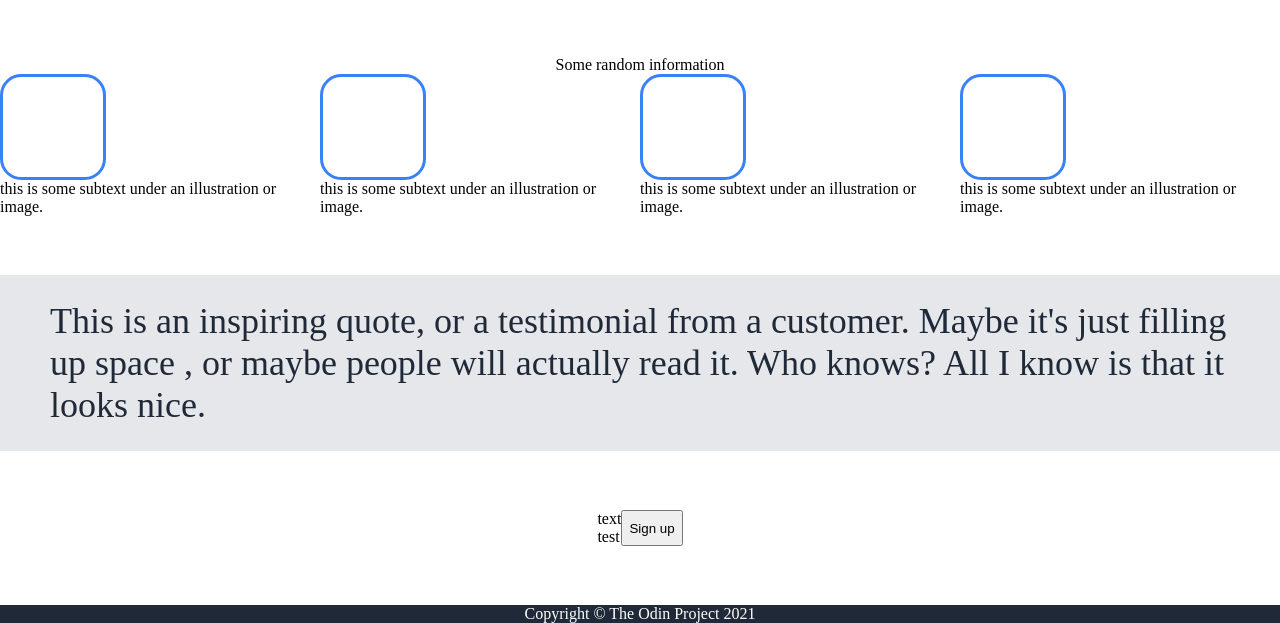
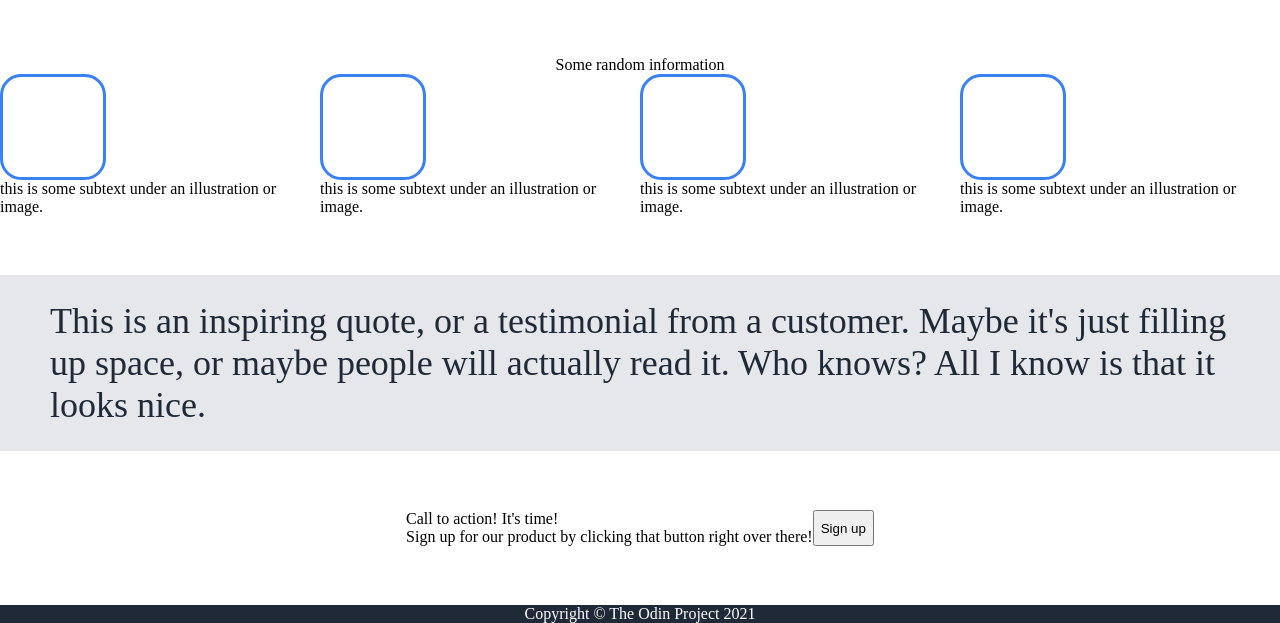
Before and after one commit to cesare-garcia/Odin-Landing-Page, a plain HTML site: page index.html in a window 1280 px wide. Shown: the part 177-800 px from the top of the page. Drawn offline with Linux system fonts and the light colour scheme.

Commit message:
Fix text and typos in info-3 and info-4 containers

```diff
--- a/index.html
+++ b/index.html
@@ -52,18 +52,18 @@
         </div>
         <div class="info-3">
             <div class="inspiring-quote">
-                This is an inspiring quote, or a testimonial from a customer. Maybe it's just filling up space
-                , or maybe people will actually read it. Who knows? All I know is that it looks nice.
+                This is an inspiring quote, or a testimonial from a customer. Maybe it's just filling up space,
+                 or maybe people will actually read it. Who knows? All I know is that it looks nice.
             </div>
         </div>
         <div class="info-4">
             <div class="internal-container">
                 <div class="internal-left">
                     <div class="call-to-action">
-                        text
+                        Call to action! It's time!
                     </div>
                     <div class="c-2-a-signup">
-                        test
+                        Sign up for our product by clicking that button right over there!
                     </div>
                 </div>
                 <button class="internal-right">Sign up</button>
```
